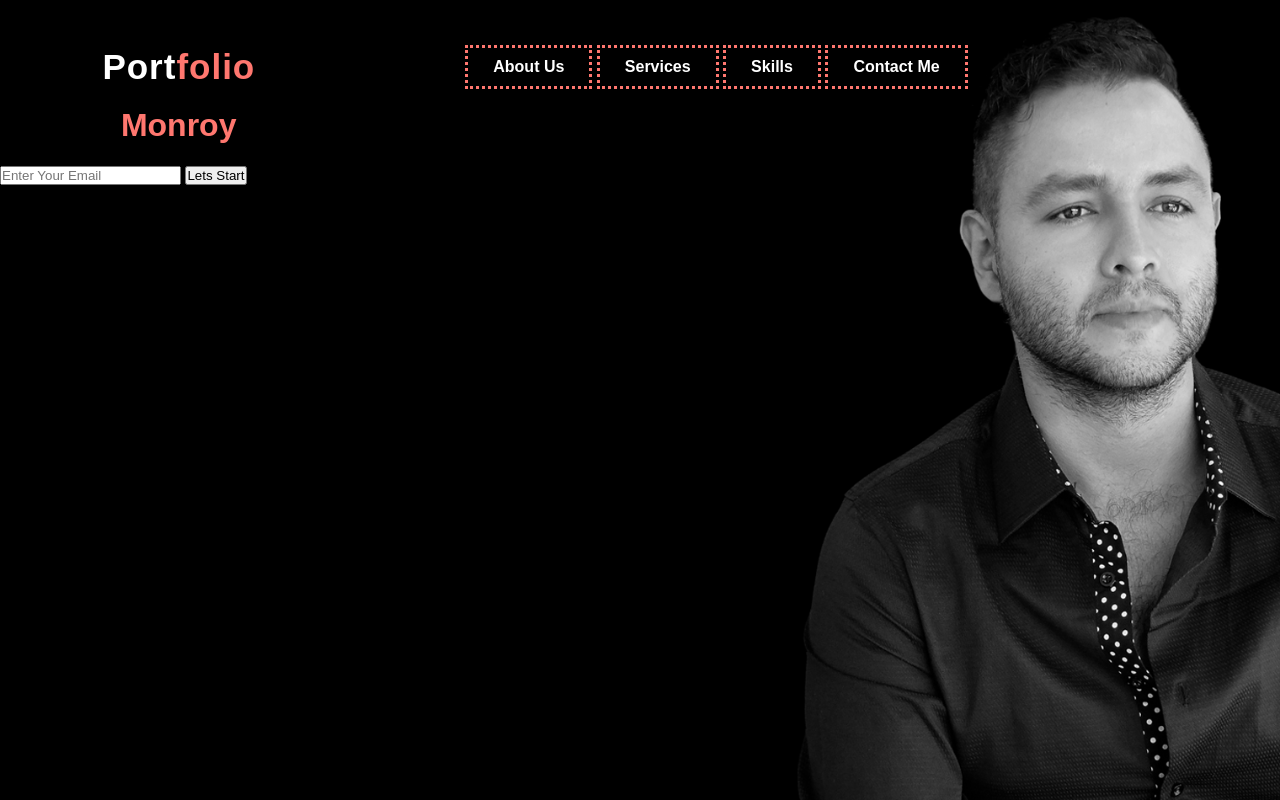
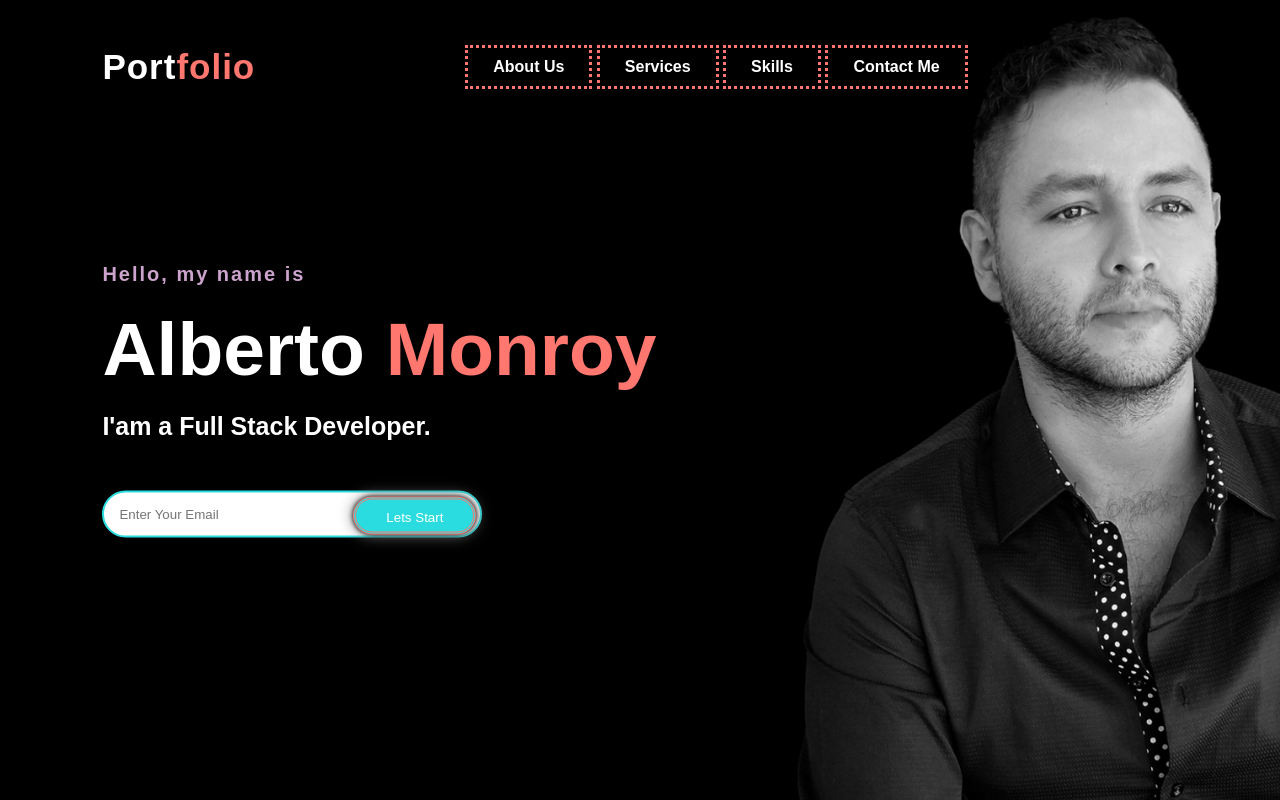
Before and after one commit to darentho/Challenge-2, a plain HTML site: page Index.html in a window 1280 px wide. Drawn offline with nearby package versions, Linux system fonts and the light colour scheme.

Commit message:
added the Styles for the Newsletter and Form

```diff
--- a/Styles.css
+++ b/Styles.css
@@ -33,7 +33,7 @@
     .hero {
         height: 100vh;
         width: 100%;
-        background-image: url(../img/husband.jpg);
+        background-image: url(img/husband.jpg);
         background-size: cover;
         background-position: center;
 
@@ -99,3 +99,57 @@
         color: var(--abundant-color);
         transition: var(--transition);
     }
+/*=========Content for the Form========== */
+    .content {
+        position: absolute;
+        top: 50%;
+        left: 8%;
+        transform: translateY(-50%);
+    }
+
+    h1 {
+        color: white;
+        margin: 20px 0px 20px;
+        font-size: var(--Big-Text);
+    }
+
+    h3 {
+        color: white;
+        font-size: 25px;
+        margin-bottom: 50px;
+    }
+
+    h4 {
+        color: #fcfc;
+        letter-spacing: 2px;
+        font-size: 20px;
+    }
+
+    .newslatter form {
+        width: 380px;
+        max-width: 100%;
+        position: relative;
+    }
+
+    .newslatter form input:first-child {
+        display: inline-block;
+        width: 100%;
+        padding: 14px 130px 14px 15px;
+        border: 2px solid var(--abundant-color);
+        outline: none;
+        border-radius: var(--Button-field);
+    }
+
+    .newslatter form input:last-child {
+        position: absolute;
+        display: inline-block;
+        border: 3px double var(--highlight-color);
+        padding: 10px 30px;
+        border-radius: var(--Button-field);
+        background-color: var(--abundant-color);
+        color: white;
+        box-shadow: 0px 0px 5px #000, 0px 0px 15px #858585;
+        top: 6px;
+        right: 6px;
+        bottom: 3px;
+    }
```
